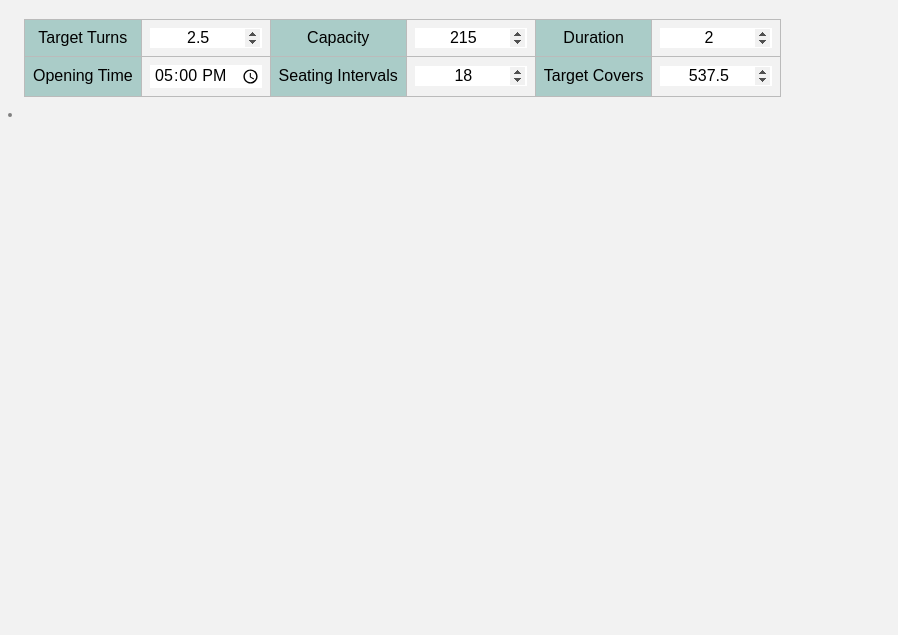
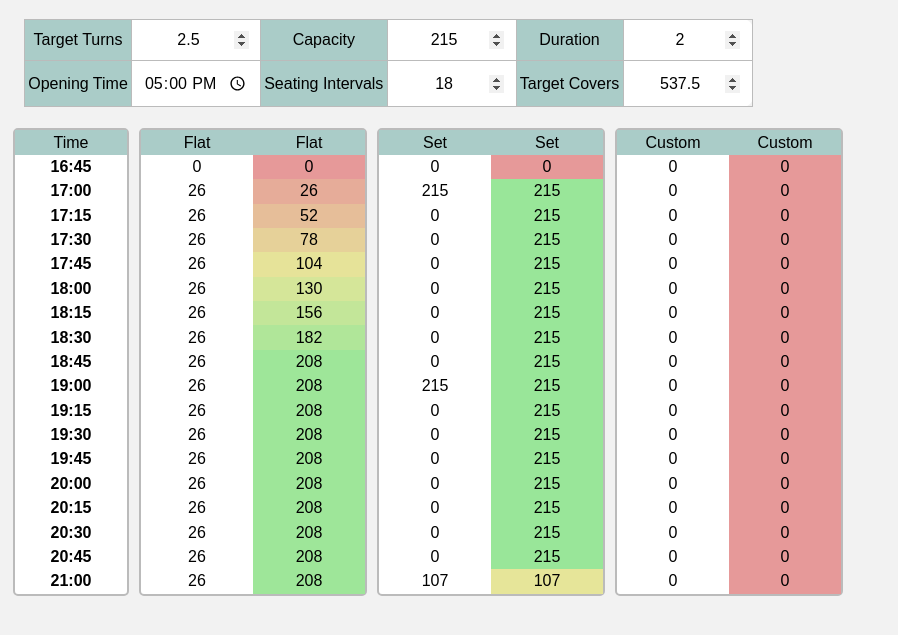
Before and after one commit to joshuahaywood/pacing, a plain HTML site: page index.html in a window 1280 px wide. Shown: the part 61-696 px from the top of the page, without its empty margins (0-898 px from the left). Drawn offline with nearby package versions, Linux system fonts and the light colour scheme.

Commit message:
finished refactoring!

```diff
--- a/app.js
+++ b/app.js
@@ -52,24 +52,20 @@ settingsTable.addEventListener('change', e => {
     window.localStorage.removeItem('user')
     window.localStorage.setItem('settings', JSON.stringify(venueSettings))
 
-    updateTables()
+    refreshTables()
 })
 
+// update to Object model
 pacingTable.addEventListener('change', e => {
     let changedValue = Number(e.target.value)
+
     let cell = e.target.parentNode
+    let index = Array.prototype.indexOf.call(cell.parentNode.children, cell) - 1
+    let modelName = e.target.getAttribute("data-model-name")
 
-    let index = Array.prototype.indexOf.call(cell.parentNode.children, cell) - 1
-    console.log(index)
+    models[modelName].data[index] = changedValue
 
-    let modelName = e.target.getAttribute("data-model-name")
-    console.log(modelName)
-
-    if (modelName === "Custom") {
-        models.customSeating[index] = changedValue
-    }
-    console.log(index)
-    updateTables()
+    refreshTables()
 })
 
 // create arrays to store our models
@@ -175,7 +171,7 @@ function calcTurnsRemaining (index, duration)  {
 // 🚨 todo - update to Object model
 function createServiceFlow (model) {
     let serviceFlow = []
-    for (let i = 0; i<model.length; i++) {
+    for (let i = 0; i<model.data.length; i++) {
 
         let firstSeatinginInt
 
@@ -186,20 +182,18 @@ function createServiceFlow (model) {
         }
 
         // create an array of the seatings still in session
-        let currentSeatingIntervals = model.slice(firstSeatinginInt, i+1)
+        let currentSeatingIntervals = model.data.slice(firstSeatinginInt, i+1)
 
         // sum together the seatings
         let seatsFilled = currentSeatingIntervals.reduce((total, value) => total + value, 0)
 
         serviceFlow.push(seatsFilled)
-
     }
-   // needs to be updated to match new function
-   createTableRow(pacingTable, "Flow", serviceFlow, "flow")
+    model.flow = serviceFlow
 }
 
 // creates a table row for a set of data
-function createTableRow (key, parent) {
+function createTableRow (key, parent, dataType) {
 
     // create new containers for the row and the header cell
     let row = document.createElement('div')
@@ -217,21 +211,23 @@ function createTableRow (key, parent) {
 
         let dataPoint = document.createElement('div')
         row.appendChild(dataPoint)
-        dataPoint.classList.add('vertical-data', models[key].type)
+        dataPoint.classList.add('vertical-data', dataType)
 
         // add the heatmap background colour
-        if (models[key].type === "flow") {
-            let colourTemp = heatMapColorforValue(data[i])
+        if (dataType === "flow") {
+            let colourTemp = heatMapColorforValue(models[key].flow[i])
             dataPoint.style.backgroundColor = colourTemp
 
-            if (data[i] > venueSettings.capacity) {
+            if (models[key].flow[i] > venueSettings.capacity) {
                 dataPoint.style.border = "1px solid red"
             }
         }
 
         // fill the cell with an input, with the value from the model
-        dataPoint.innerHTML = `<input class="${models[key.type]}" data-model-name="${key}" value=${models[key].data[i]}></input>`
+        dataPoint.innerHTML = `<input class="${models[key].type} ${dataType}" data-model-name="${key}" value=${models[key][dataType][i]}></input>`
     }
+
+
 }
 
 function heatMapColorforValue(value) {
@@ -251,36 +247,14 @@ if (window.localStorage.length === 0) {
     venueSettings = JSON.parse(window.localStorage.getItem('settings'))
 }
 
-function updateTables () {
-    displaySettings()
-
-    generateLabels(venueSettings.openingTime, venueSettings.seatingIntervals)
-    flatSeatingGen(venueSettings.capacity, venueSettings.duration, venueSettings.seatingIntervals)
-    setSeatingGen(venueSettings.capacity, venueSettings.duration, venueSettings.seatingIntervals)
-    customSeatingGen(venueSettings.seatingIntervals)
-
-    pacingTable.innerHTML = ""
-    createTableRow(pacingTable, "Time", models.seatingLabels.data, "label")
-
-    createTableRow(pacingTable, "Flat", models.flatSeating.data, "model")
-    createServiceFlow(models.flatSeating.data)
-
-    createTableRow(pacingTable, "Set", models.setSeating.data, "model")
-    createServiceFlow(models.setSeating.data)
-
-    createTableRow(pacingTable, "Custom", models.customSeating.data, "model")
-    createServiceFlow(models.customSeating.data)
-}
 
 function refreshTables () {
     // display settings
     displaySettings()
 
-    // populate our models object
-    generateLabels(venueSettings.openingTime, venueSettings.seatingIntervals)
-    flatSeatingGen(venueSettings.capacity, venueSettings.duration, venueSettings.seatingIntervals)
-    setSeatingGen(venueSettings.capacity, venueSettings.duration, venueSettings.seatingIntervals)
-    customSeatingGen(venueSettings.seatingIntervals)
+    createServiceFlow(models.flatSeating)
+    createServiceFlow(models.setSeating)
+    createServiceFlow(models.customSeating)
 
     // clear the pacing table
     pacingTable.innerHTML = ""
@@ -294,10 +268,17 @@ function refreshTables () {
         pacingTable.appendChild(modelParent)
 
         // create columns for the model and the flow
-        createTableRow (pacingTable, key, modelParent)
+        createTableRow (key, modelParent, "data")
+
+        if (models[key].hasOwnProperty("flow"))
+        createTableRow (key, modelParent, "flow")
     }
 }
 
-
+    // populate our models object
+    generateLabels(venueSettings.openingTime, venueSettings.seatingIntervals)
+    flatSeatingGen(venueSettings.capacity, venueSettings.duration, venueSettings.seatingIntervals)
+    setSeatingGen(venueSettings.capacity, venueSettings.duration, venueSettings.seatingIntervals)
+    customSeatingGen(venueSettings.seatingIntervals)
 
 refreshTables()
--- a/styles.css
+++ b/styles.css
@@ -12,15 +12,14 @@ table {
     text-align: center;
     margin: 1rem;
     border-radius: 10px;
+    background-color: white;
 }
 
 #pacing-table {
-    border: 2px solid hsla(0, 0%, 50%);
     display: flex;
     overflow: scroll;
     width: fit-content;
     border-radius: 6px;
-    background: white;
 }
 
 th, td {
@@ -28,21 +27,37 @@ th, td {
     border: 0.5px solid rgb(187, 187, 187);
 }
 
+.parent {
+    display: flex;
+    margin: 5px;
+    border: 2px solid rgb(187, 187, 187);
+    border-radius: 5px;
+    background-color: white;;
+}
+
 
 .header {
     background-color: rgb(170, 204, 200);
     text-align: center;
+    padding: 0.2rem;
 }
 
+
 input {
+    background: none;;
     border: none;
     width: 7rem;
     font-size: 1rem;
     text-align: center;
+    padding: 0.2rem;
 }
 
 input[type=number]::-webkit-inner-spin-button {
     opacity: 1
+}
+
+input.flow {
+    pointer-events: none;
 }
 
 .vertical-row {
```
